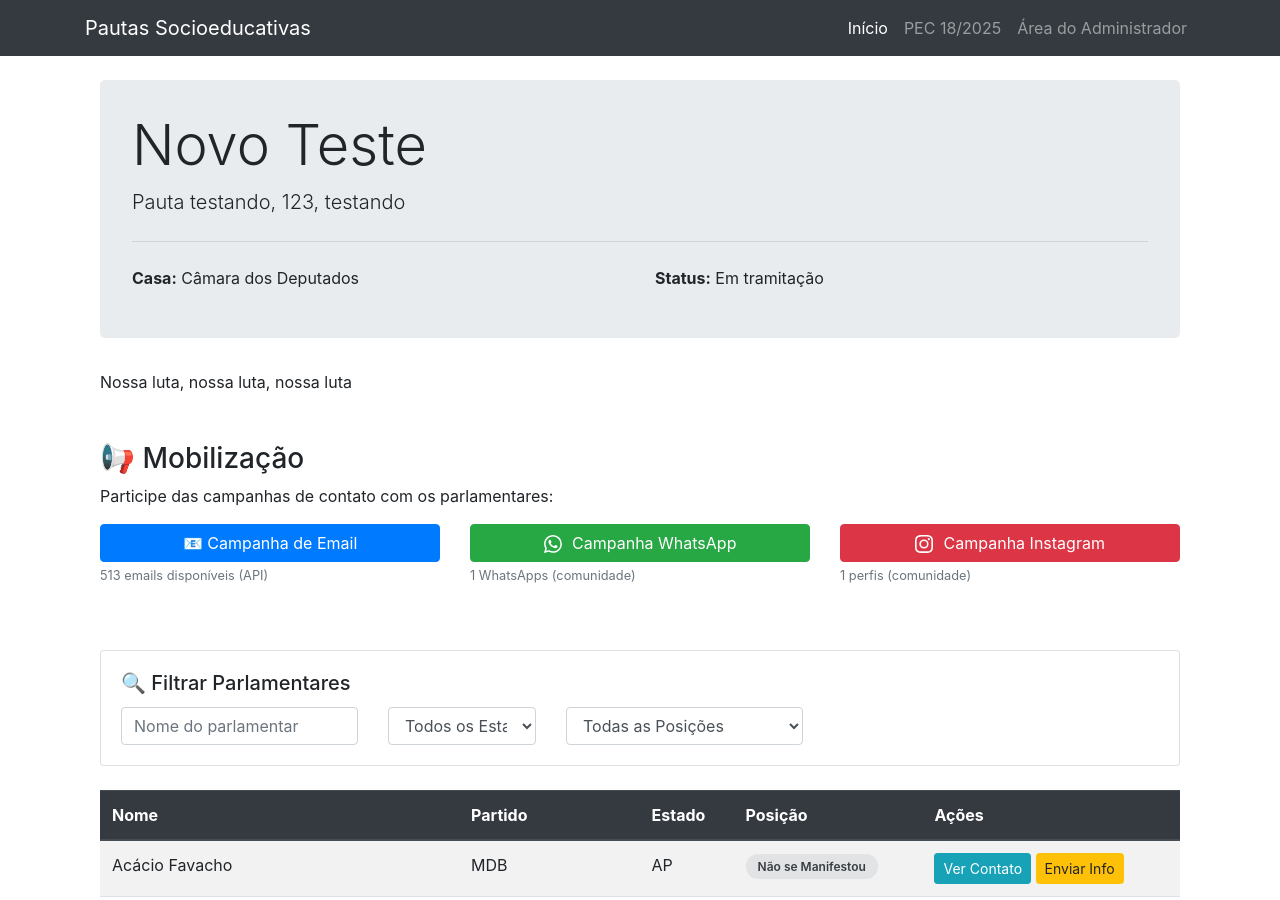
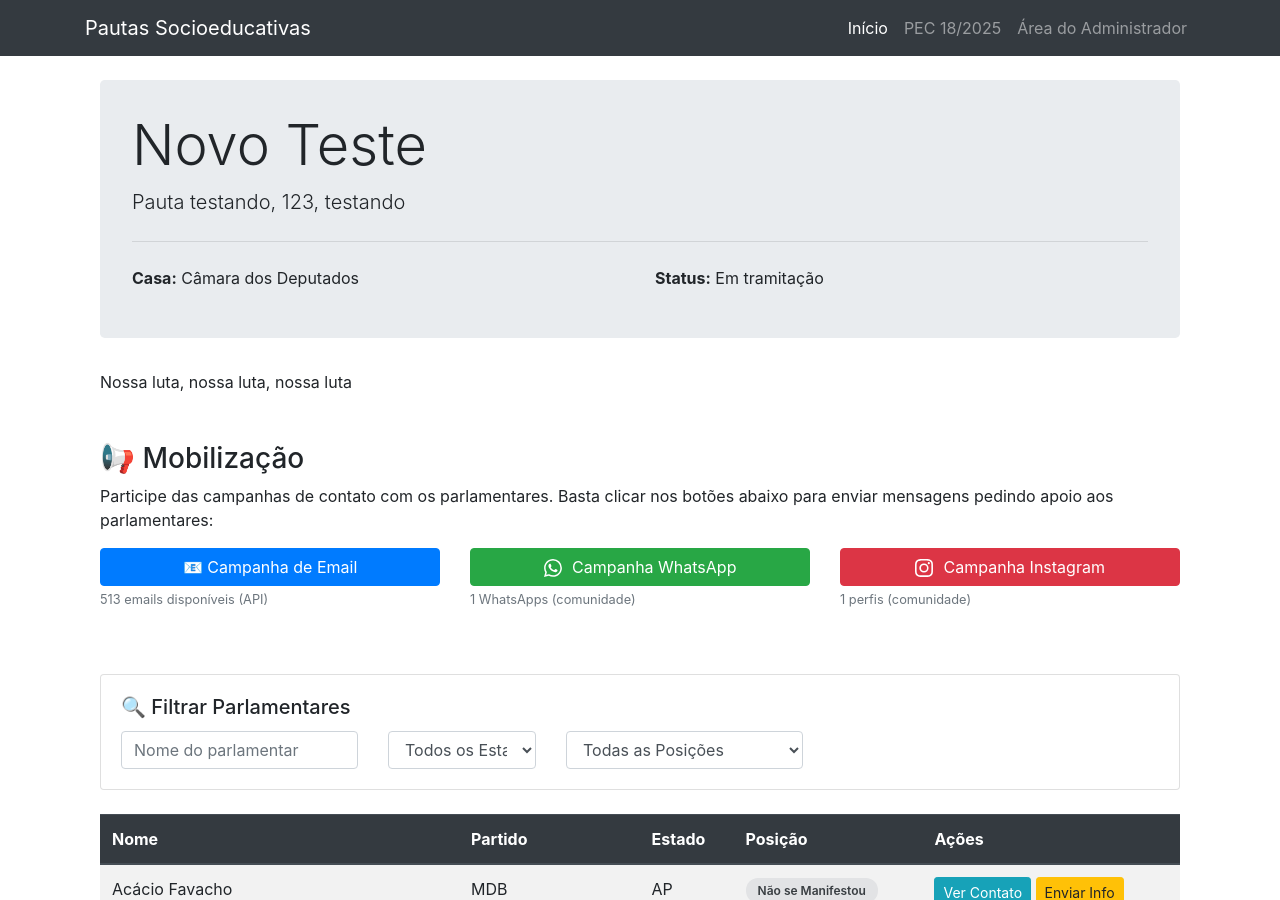
Before and after one commit to juliocjd/pautas-socioeducativas, a Jekyll site: the page built from _pautas/novo-teste.md, in a window 1280 px wide and 900 px high. Built offline with Jekyll 4.4.1, drawn with Linux system fonts in a browser that asks for light colours.

Commit message:
Update pauta.html

```diff
--- a/_layouts/pauta.html
+++ b/_layouts/pauta.html
@@ -27,7 +27,7 @@ layout: default
   {% if page.campanha %}
   <div class="campanhas-section mb-5">
     <h3>📢 Mobilização</h3>
-    <p>Participe das campanhas de contato com os parlamentares:</p>
+    <p>Participe das campanhas de contato com os parlamentares. Basta clicar nos botões abaixo para enviar mensagens pedindo apoio aos parlamentares:</p>
 
     <div class="row">
       {% if page.campanha.email %}
@@ -824,9 +824,9 @@ function verContato(parlamentar) {
 
     if (extras.whatsapp) {
       html += `<div class="contato-info">
-        <div class="contato-info-titulo">💬 WhatsApp Pessoal</div>
+        <div class="contato-info-titulo"><span id="icon-whatsapp"></span> WhatsApp Pessoal</div>
         <a href="https://wa.me/55${extras.whatsapp.replace(/\D/g, '')}" target="_blank" class="btn-acao-contato btn-whatsapp">
-          💬 Enviar WhatsApp
+          <span id="icon-whatsapp"></span> Enviar WhatsApp
         </a>
         <div class="contato-fonte">Contribuído pela comunidade</div>
       </div>`;
@@ -834,9 +834,9 @@ function verContato(parlamentar) {
 
     if (extras.instagram) {
       html += `<div class="contato-info">
-        <div class="contato-info-titulo">📷 Instagram</div>
+        <div class="contato-info-titulo"><span id="icon-instagram"></span> Instagram</div>
         <a href="https://instagram.com/${extras.instagram.replace('@', '')}" target="_blank" class="btn-acao-contato btn-instagram">
-          📷 @${extras.instagram.replace('@', '')}
+          <span id="icon-instagram"></span> @${extras.instagram.replace('@', '')}
         </a>
         <div class="contato-fonte">Contribuído pela comunidade</div>
       </div>`;
@@ -1056,7 +1056,7 @@ function atualizarListaWhatsApp() {
         ${jaEnviado ? '✅' : ''}
       </div>
       <button class="btn btn-sm btn-success" onclick="enviarWhatsApp('${p.id}')" ${jaEnviado ? 'disabled' : ''}>
-        💬 Enviar
+        <span id="icon-whatsapp"></span> Enviar
       </button>
     </div>`;
   }).join('');
@@ -1178,7 +1178,7 @@ function mostrarTracking() {
     temProgresso = true;
     const total = parlamentaresBase.filter(p => congressistasExtras.congressistas?.[p.id]?.whatsapp).length;
     html += `<div class="tracking-item">
-      <span>💬 WhatsApp</span>
+      <span><span id="icon-whatsapp"></span> WhatsApp</span>
       <span>${dados.whatsapp.length}/${total}</span>
     </div>`;
   }
@@ -1187,7 +1187,7 @@ function mostrarTracking() {
     temProgresso = true;
     const total = parlamentaresBase.filter(p => congressistasExtras.congressistas?.[p.id]?.instagram).length;
     html += `<div class="tracking-item">
-      <span>📷 Instagram</span>
+      <span><span id="icon-instagram"></span> Instagram</span>
       <span>${dados.instagram.length}/${total}</span>
     </div>`;
   }
```
Also changed, not shown: other parts of _layouts/pauta.html (+3 -3 lines).
